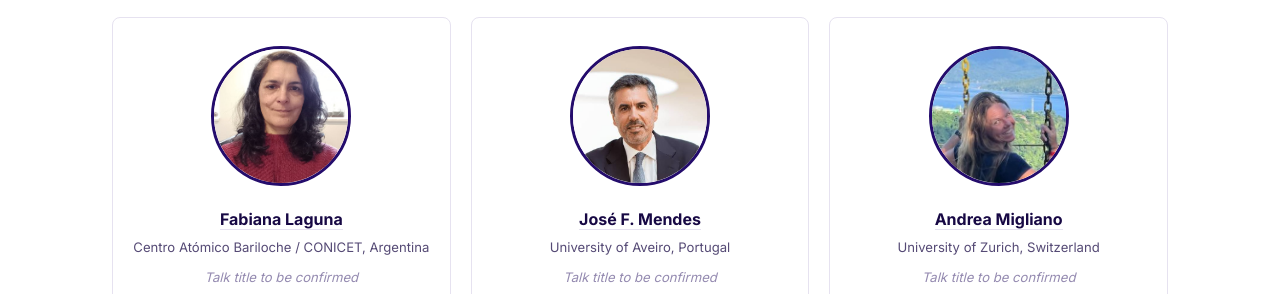
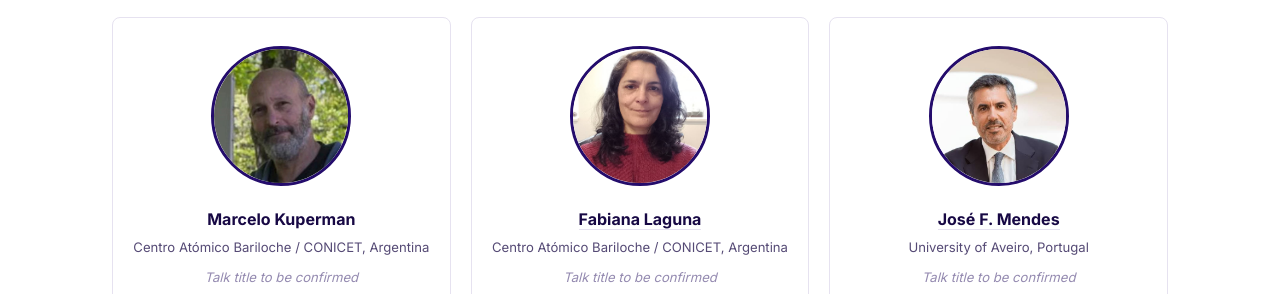
Before and after one commit to LanetConference/lanetconference.github.io, a plain HTML site: page speakers.html in a window 1280 px wide. Shown: the part 1541-1835 px from the top of the page. Drawn offline with Linux system fonts and the light colour scheme.

Commit message:
Speakers: add Marcelo Kuperman

```diff
--- a/speakers.html
+++ b/speakers.html
@@ -222,6 +222,15 @@
         </div>
 
         <div class="speaker-card">
+          <img src="speakers/Marcelo.jpg" alt="Marcelo Kuperman" class="speaker-photo" />
+          <div class="speaker-body">
+            <div class="speaker-name">Marcelo Kuperman</div>
+            <div class="speaker-affil">Centro Atómico Bariloche / CONICET, Argentina</div>
+            <div class="speaker-talk">Talk title to be confirmed</div>
+          </div>
+        </div>
+
+        <div class="speaker-card">
           <img src="speakers/Fabiana.jpg" alt="Fabiana Laguna" class="speaker-photo" />
           <div class="speaker-body">
             <div class="speaker-name"><a href="https://fabianalaguna.wordpress.com/" target="_blank" rel="noopener" class="name-link">Fabiana Laguna</a></div>
```
Also changed, not shown: speakers/Marcelo.jpg (added).
